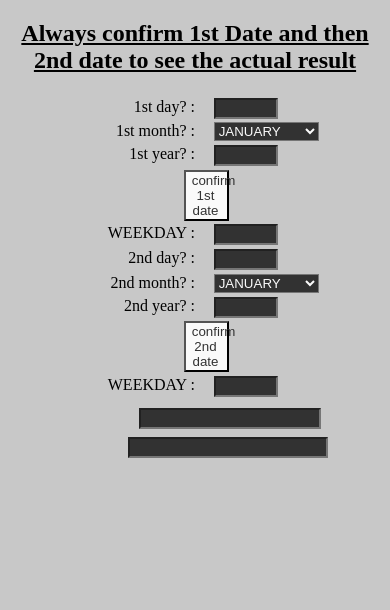
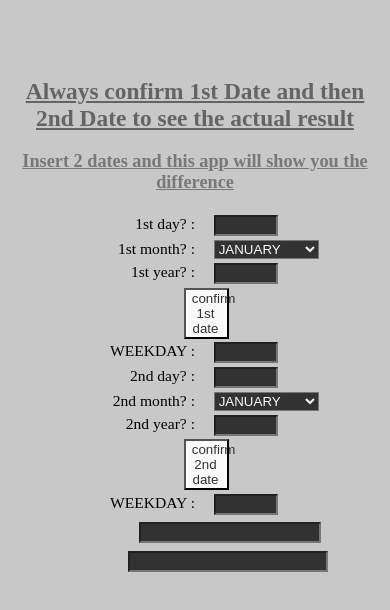
Before and after one commit to Shaikh-Abrar-Kabir/jscalendarrun, a plain HTML site: page index.html in a window 390 px wide. Drawn offline with Linux system fonts and the light colour scheme.

Commit message:
Add files via upload

```diff
--- a/calcss.css
+++ b/calcss.css
@@ -56,7 +56,7 @@ button{
     text-align:center;
     padding-left:17%;
     margin-left: 35%;
-    margin-top: 3%;
+    margin-top: 2%;
     margin-bottom: 1%;
 
 }
@@ -90,3 +90,17 @@ body {
 
     background-color: rgb(200,200,200);
 }
+
+
+
+@media only screen and (max-width: 700px) {
+
+
+body {
+
+    margin-top: 20%;
+   font-size:4vw;
+}
+
+
+}
--- a/index.html
+++ b/index.html
@@ -6,7 +6,8 @@
 </head>
 <body>
 
-<h2><u><center>Always confirm 1st Date and then 2nd date to see the actual result</center></u></h2>
+<h2 style="color: rgb(100,100,100)"><u><center>Always confirm 1st Date and then 2nd Date to see the actual result</center></u></h2>
+<h3 style="color: rgb(120,120,120)"><u><center>Insert 2 dates and this app will show you the difference</center></u></h2>
 
 <div id='id1'>
 <label for="textbox1">1st day? : </label>
```
